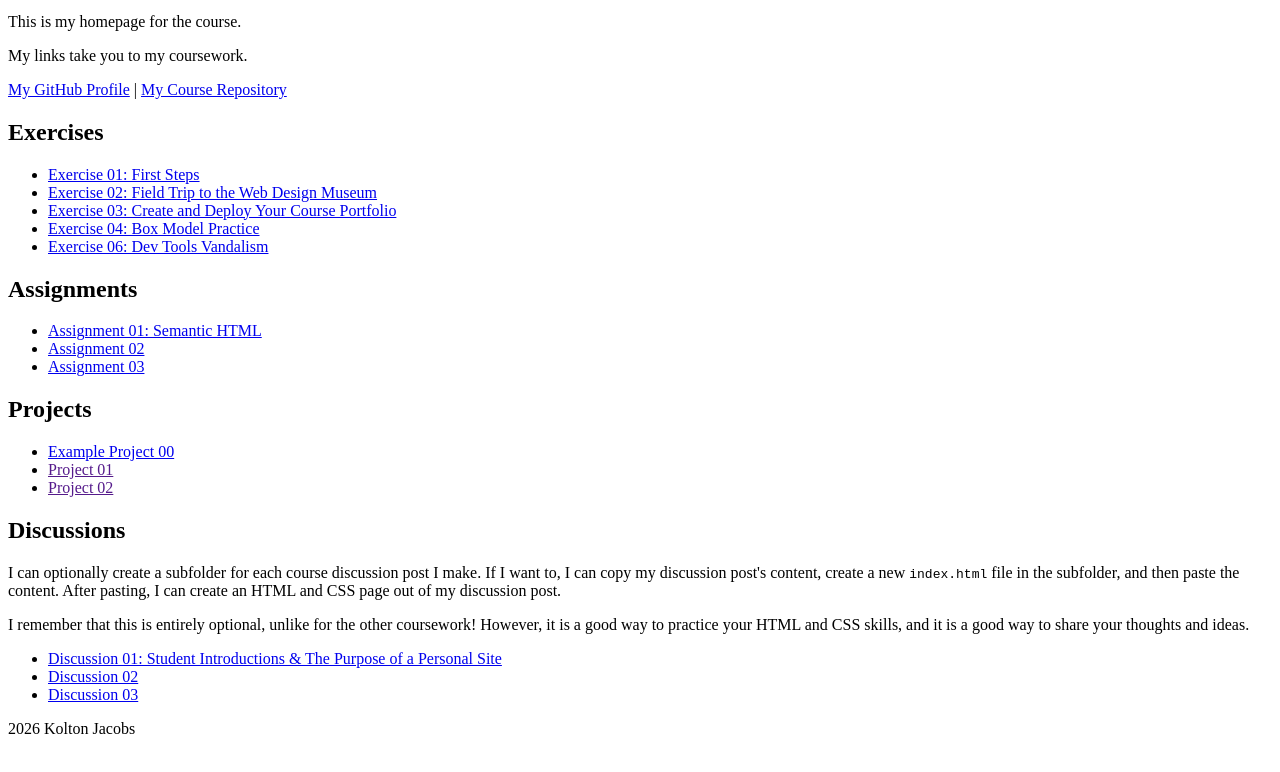
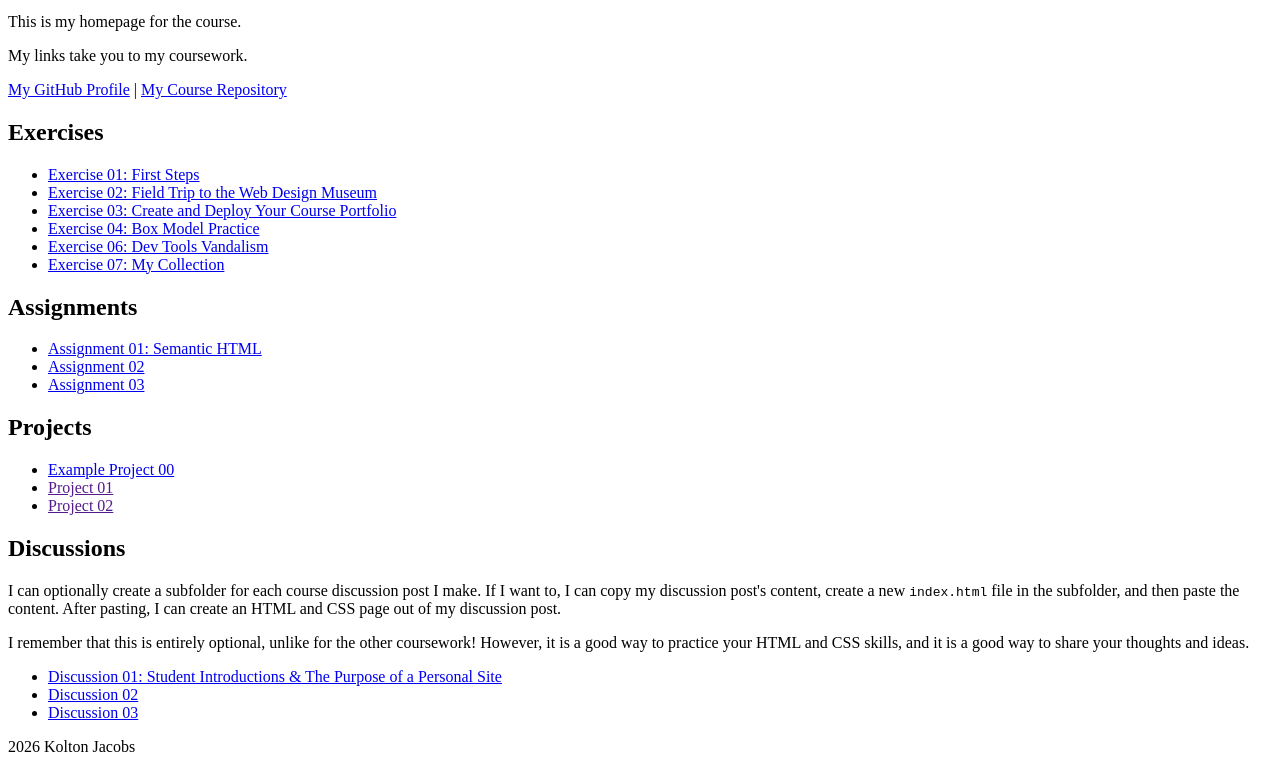
Before and after one commit to Kolton-Jacobs/Course-Portfolio, a plain HTML site: page index.html in a window 1280 px wide. Shown: the part 148-920 px from the top of the page. Drawn offline with Linux system fonts and the light colour scheme.

Commit message:
add exercise 07

```diff
--- a/index.html
+++ b/index.html
@@ -35,6 +35,7 @@
                     <li><a href="exercise-03/">Exercise 03: Create and Deploy Your Course Portfolio</a></li>
                     <li><a href="exercise-04/">Exercise 04: Box Model Practice</a></li>
                     <li><a href="exercise-06/">Exercise 06: Dev Tools Vandalism</a></li>
+                    <li><a href="exercise-07/">Exercise 07: My Collection</a></li>
                 </ul>
             </section>
 
```
